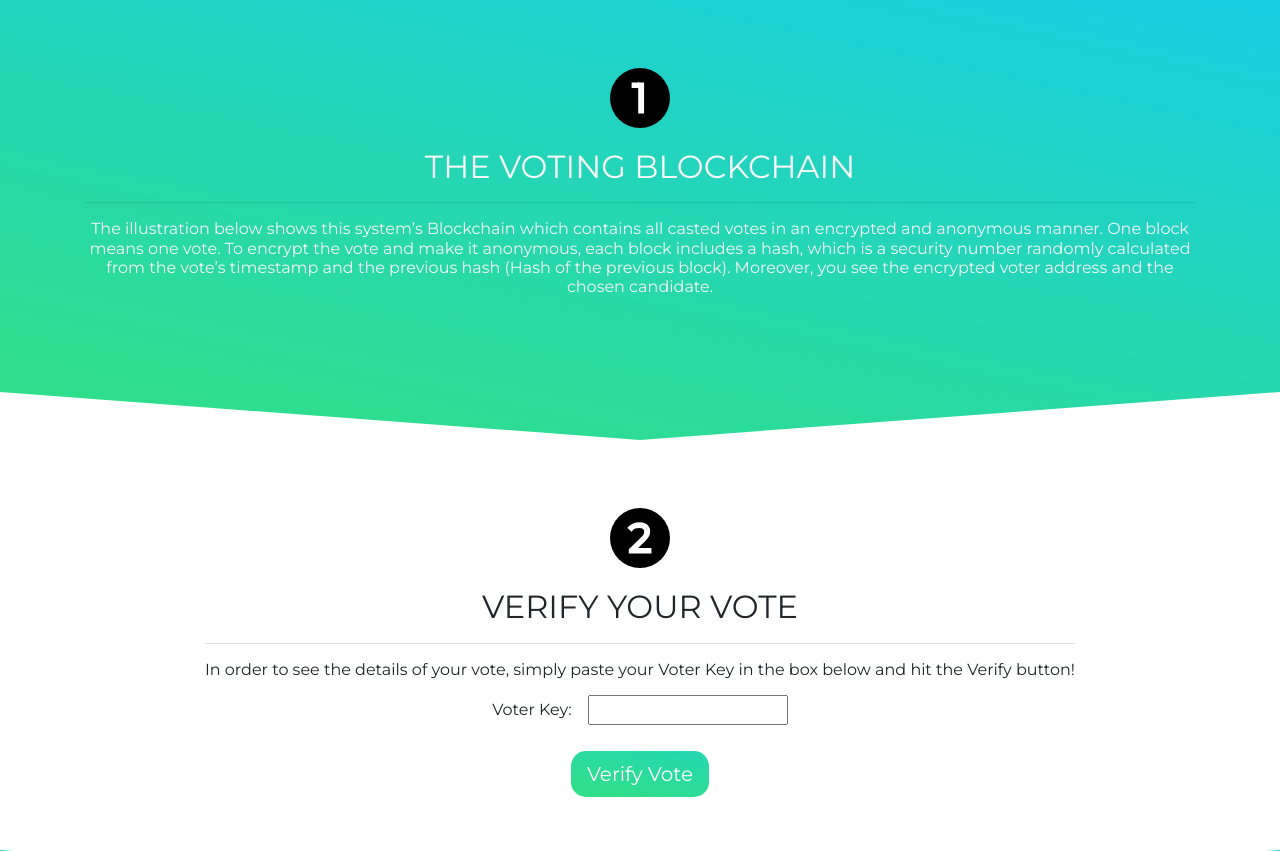
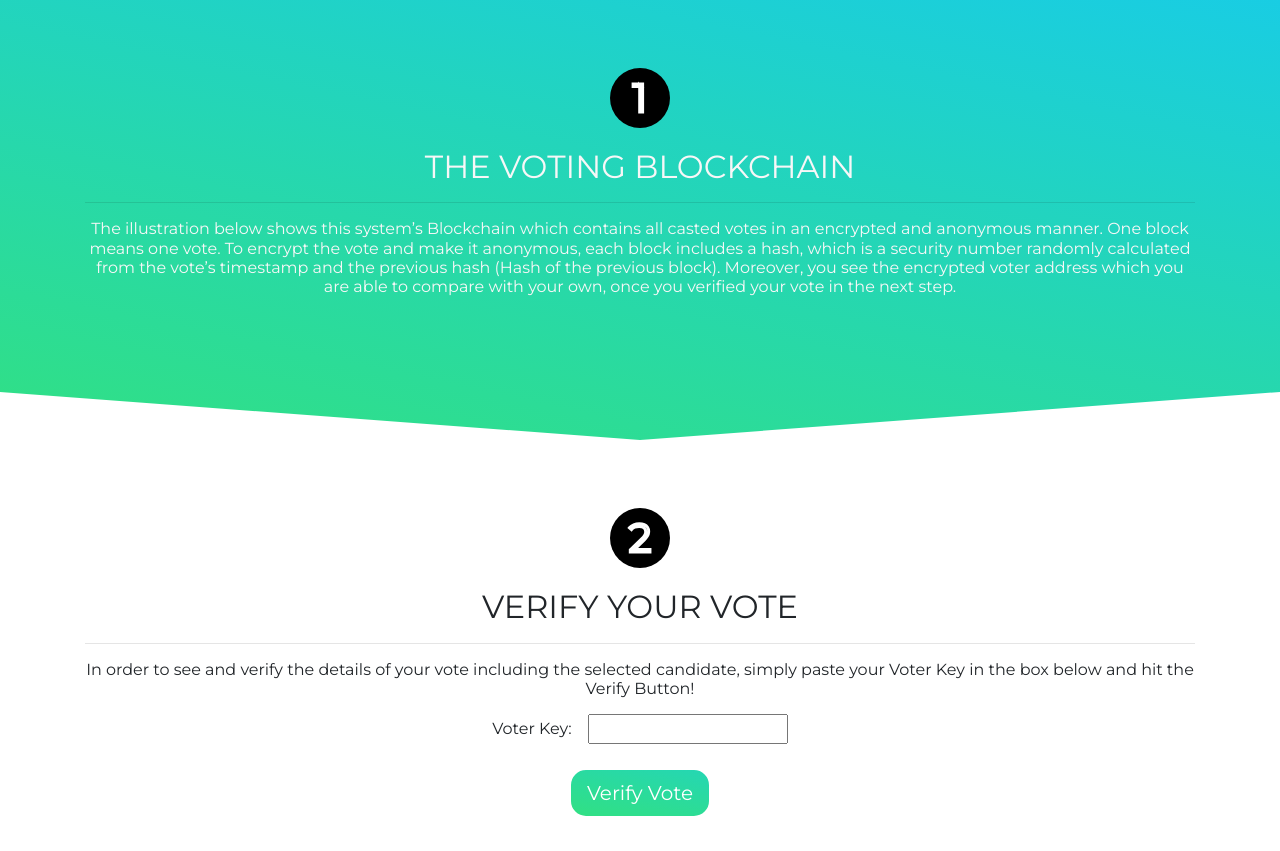
Before and after one commit to K-Rdlbrgr/master_thesis, a Flask app: template templates/verify.html in a window 1280 px wide. Shown: the top 851 px of the page. Run offline with Flask 2, Linux system fonts and the light colour scheme; the template is opened without the code that fills it, so the values that code supplies are empty; some libraries are stand-ins or nearby versions.

Commit message:
Updated text in verification.html/verify.html

```diff
--- a/templates/verify.html
+++ b/templates/verify.html
@@ -70,8 +70,7 @@
         <h2>VERIFY YOUR VOTE</h2>
         <hr />
         <h6 class="text-center">
-          In order to see the details of your vote, simply paste your Password in the box below and hit the Verify
-          Button!
+          In order to see and verify the details of your vote including the selected candidate, simply paste your Voter Key in the box below and hit the Verify Button!
         </h6>
         <form action="{{ url_for('verify') }}" method="POST" id="verify_form">
           <div class="inline-block mt-3">
@@ -181,7 +180,7 @@
           The illustration below shows this system’s Blockchain which contains all casted votes in an encrypted and
           anonymous manner. One block means one vote. To encrypt the vote and make it anonymous, each block includes a
           hash, which is a security number randomly calculated from the vote’s timestamp and the previous hash (Hash of
-          the previous block). Moreover, you see the encrypted voter address and the chosen candidate.
+          the previous block). Moreover, you see the encrypted voter address which you are able to compare with your own, once you verified your vote in the next step.
         </h6>
         <div class="row justify-content-end d-block d-sm-none mb-4">
           <div class="col-12 blockchain-info">
@@ -198,7 +197,7 @@
                   <ul class="list-group list-group-flush">
                     <li class="list-group-item">
                       <div class="text-truncate">
-                        <small>Just scroll left and right in order to see the whole blockchain with all currently casted votes</small>
+                        <small>Just scroll left and right in order to see the whole blockchain with all casted votes</small>
                       </div>
                     </li>
                   </ul>
@@ -280,8 +279,7 @@
         <h2>VERIFY YOUR VOTE</h2>
         <hr />
         <h6 class="text-center">
-          In order to see the details of your vote, simply paste your Voter Key in the box below and hit the Verify
-          button!
+          In order to see and verify the details of your vote including the selected candidate, simply paste your Voter Key in the box below and hit the Verify Button!
         </h6>
         <form action="{{ url_for('verify') }}" method="POST" id="verify_form">
           <div class="inline-block mt-3">
```
Also changed, not shown: templates/verification.html (+4 -6 lines).
